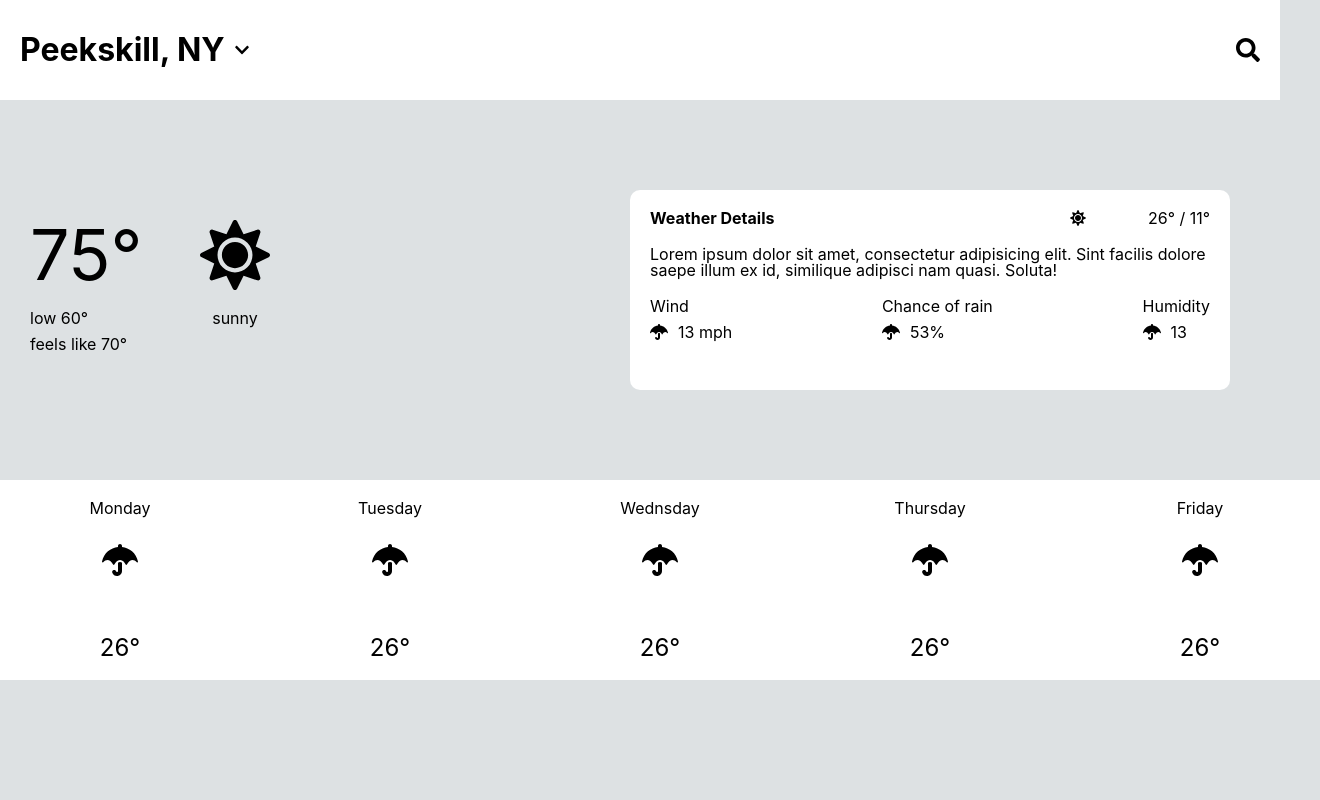
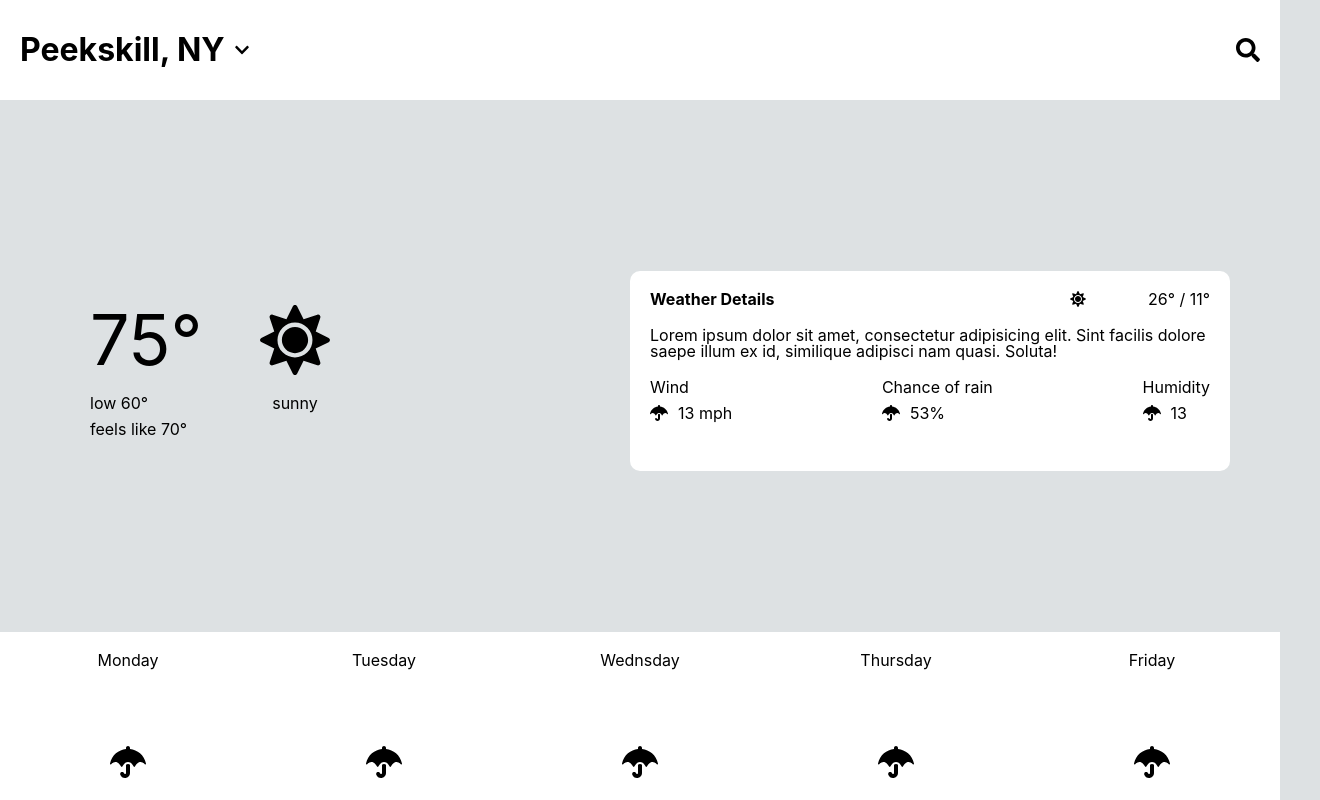
Before and after one commit to harrisonJones12/weather-app, a React (Create React App) app: page / in a window 1280 px wide. Shown: the whole page, 1320 px wide, since content can reach past the window. Built offline with nearby package versions, Linux system fonts and the light colour scheme; no server answers.

Commit message:
remove Home component/stylesheet, add styles to app.scss, fix UI flaws / ensure 5 day forecast stays at the bottom of page

```diff
--- a/src/App.js
+++ b/src/App.js
@@ -1,12 +1,14 @@
 import React from "react";
 import "icons/fontawesome";
 
-import Home from "components/Home";
+import Navbar from "components/Navbar/Navbar";
+import NextDay from "components/NextDay/NextDay";
 
 function App() {
   return (
     <div className="App">
-      <Home />
+      <Navbar />
+      <NextDay />
     </div>
   );
 }
--- a/src/App.scss
+++ b/src/App.scss
@@ -0,0 +1,5 @@
+.App {
+  height: 100vh;
+  position: relative;
+  overflow-x: hidden;
+}
--- a/src/components/Current/Current.scss
+++ b/src/components/Current/Current.scss
@@ -1,6 +1,7 @@
 .current {
   display: flex;
   justify-content: space-between;
+  margin-left: 60px;
   padding: 30px;
   box-sizing: border-box;
 
@@ -13,6 +14,7 @@
   }
 
   &-temp-icon-group {
+    padding-left: 40px;
     .sun-icon {
       font-size: 70px;
     }
--- a/src/components/Home.jsx
+++ /dev/null
@@ -1,15 +0,0 @@
-import React from "react";
-
-import Navbar from "components/Navbar/Navbar";
-import NextDay from "components/NextDay/NextDay";
-
-function Home() {
-  return (
-    <>
-      <Navbar />
-      <NextDay />
-    </>
-  );
-}
-
-export default Home;
--- a/src/components/NextDay/NextDay.scss
+++ b/src/components/NextDay/NextDay.scss
@@ -1,12 +1,12 @@
 .next-day-forecast {
   &-container {
-    margin-top: $common-spacing;
-
     .weather-details {
       @media (min-width: 768px) {
         display: flex;
         justify-content: space-between;
-        margin: 70px 0 70px 0;
+        align-items: center;
+        margin: 70px 0 60px 0;
+        min-height: calc(59vh - 70px);
       }
     }
 
@@ -20,6 +20,7 @@
     background-color: white;
     display: flex;
     flex-direction: column;
+    margin: 0 20px;
     padding: 20px;
     height: auto;
     border-radius: 10px;
@@ -27,8 +28,8 @@
     @media (min-width: 768px) {
       width: 600px;
       height: 200px;
-      align-self: end;
-      margin-right: 50px;
+
+      margin: 0 50px 0 50px;
       box-sizing: border-box;
     }
 
@@ -75,22 +76,24 @@
 
   &-days-of-the-week-cards {
     margin-top: 20px;
-    height: 250px;
+    background-color: white;
     display: flex;
     flex-direction: column;
-    background-color: white;
 
-    padding: 0 20px 0 20px;
+    margin: 20px;
+    box-sizing: border-box;
 
     @media (min-width: 768px) {
       flex-direction: row;
-      height: auto;
+
+      height: 250px;
+      padding-top: 0;
+      padding-bottom: 0;
+
       width: 100%;
-      justify-content: space-between;
-    }
-
-    @media (min-width: 1080px) {
-      width: 100%;
+      margin: 0;
+      justify-content: center;
+      box-sizing: border-box;
     }
 
     // @media (min-width: 768px) {
@@ -104,20 +107,20 @@
     // }
 
     .card {
-      background-color: white;
       height: auto;
       display: flex;
       justify-content: space-between;
       padding: 20px;
       box-sizing: border-box; //this might be messing with mobile styles
+      border-radius: 5px;
 
       @media (min-width: 768px) {
-        width: 200px;
-        height: 200px;
+        width: 35em;
         flex-direction: column;
         align-items: center;
         border-radius: 10px;
         margin-right: 20px;
+        margin-left: 20px;
       }
 
       .icon-temperature-group {
@@ -142,8 +145,8 @@
         }
       }
     }
-    .card:last-child {
-      margin-right: 0;
-    }
+    // .card:last-child {
+    //   margin-right: 0;
+    // }
   }
 }
--- a/src/index.scss
+++ b/src/index.scss
@@ -18,7 +18,6 @@ $common-spacing: 20px;
 
 // styesheets
 @import "components/Navbar/Navbar.scss";
-@import "components/Home.scss";
 @import "components/NextDay/NextDay.scss";
 @import "components/SearchBar/SearchBar.scss";
 @import "components/Current/Current.scss";
```
Also changed, not shown: src/components/Home.scss (deleted).
